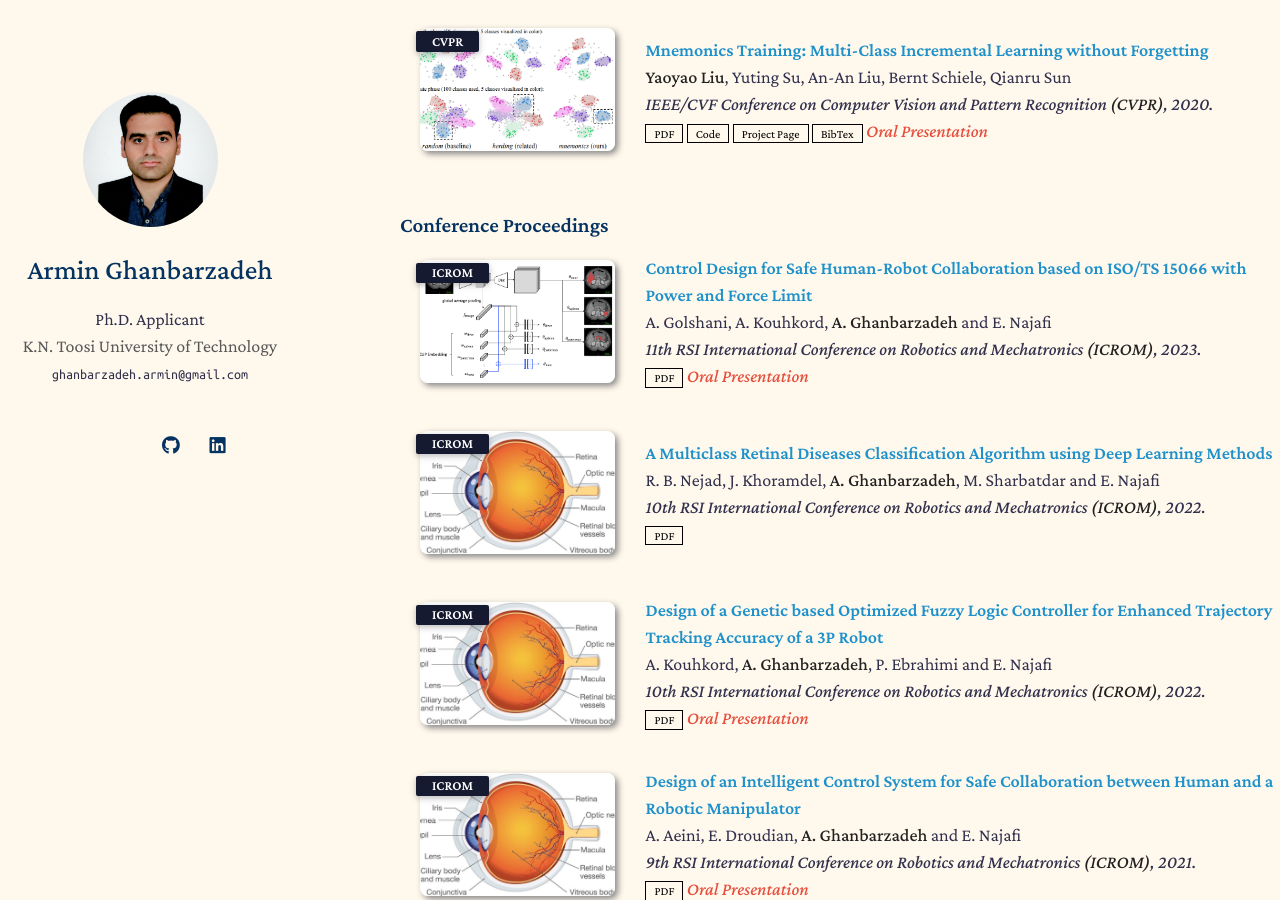
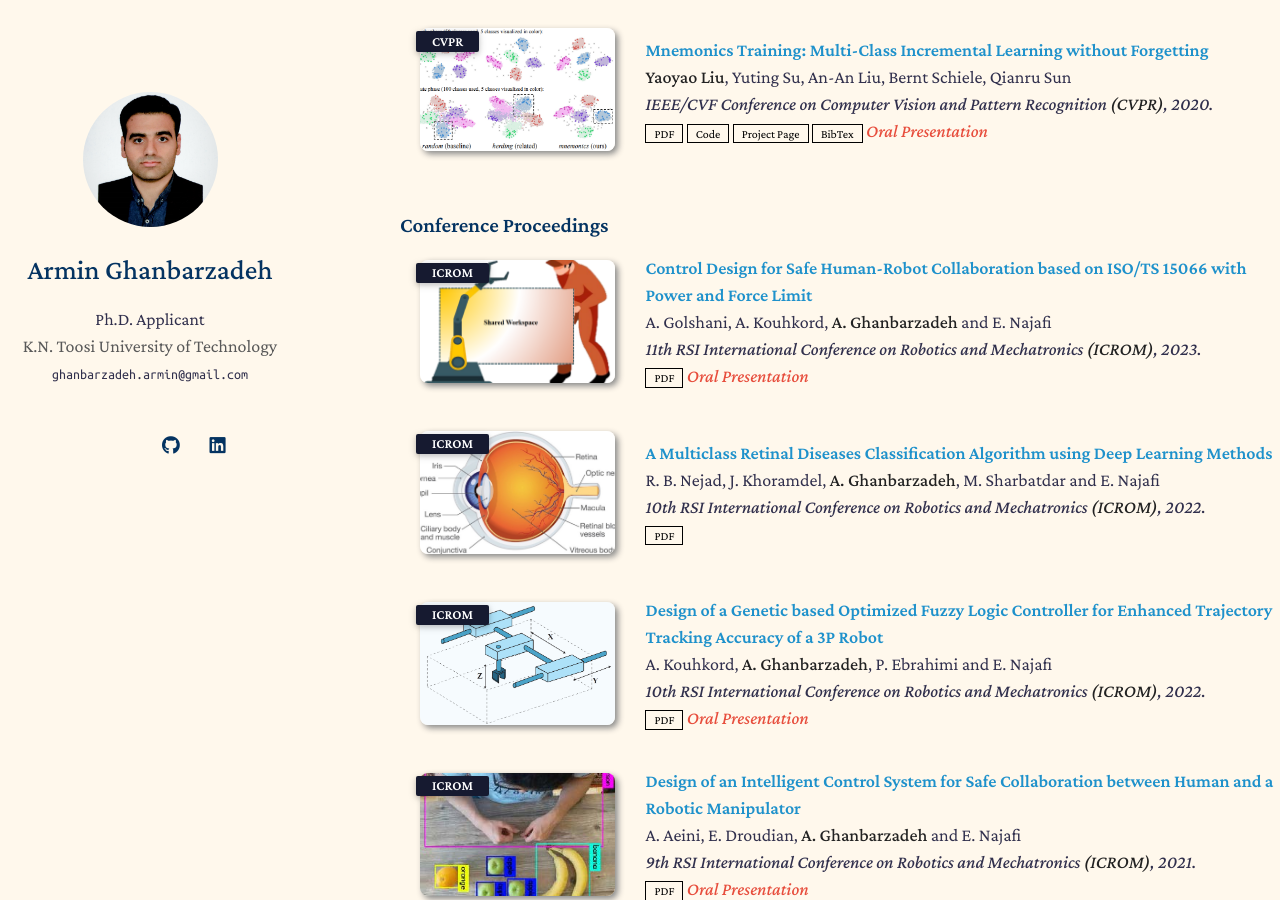
Before and after one commit to ghanbarzadeh/ghanbarzadeh.github.io, a Jekyll site: the page built from index.md, in a window 1280 px wide and 900 px high, scrolled down 628 px. Built offline with Jekyll 4.4.1, drawn with Linux system fonts in a browser that asks for light colours; nearby versions of some CDN libraries; a style sheet for code colours, icons or effects is not loaded; our own code applies the rules of GitHub Pages for plain Markdown files.

Commit message:
Update conference.yml

```diff
--- a/_data/conference.yml
+++ b/_data/conference.yml
@@ -6,7 +6,7 @@ main:
     conference: 11th RSI International Conference on Robotics and Mechatronics <strong>(ICROM)</strong>, 2023.
     site: assets/files/Armin_Ghanbarzadeh_CV.pdf
     pdf: assets/files/Armin_Ghanbarzadeh_CV.pdf
-    image: ./assets/img/teaser_example_2.png
+    image: ./assets/files/ICRoM23_Golshani.png
     notes: Oral Presentation
 
   - title: A Multiclass Retinal Diseases Classification Algorithm using Deep Learning Methods
@@ -23,7 +23,7 @@ main:
     conference: 10th RSI International Conference on Robotics and Mechatronics <strong>(ICROM)</strong>, 2022.
     site: https://ieeexplore.ieee.org/document/10025249
     pdf: assets/files/ICRoM22_Koohkord.pdf
-    image: ./assets/files/ICRoM22_Reza.jpg
+    image: ./assets/files/ICRoM22_Koohkord.png
     notes: Oral Presentation
 
   - title: Design of an Intelligent Control System for Safe Collaboration between Human and a Robotic Manipulator
@@ -32,7 +32,7 @@ main:
     conference: 9th RSI International Conference on Robotics and Mechatronics <strong>(ICROM)</strong>, 2021.
     site: https://ieeexplore.ieee.org/document/9663503
     pdf: assets/files/ICRoM21_Aeini.pdf
-    image: ./assets/files/ICRoM22_Reza.jpg
+    image: ./assets/files/ICRoM21_Aeini.jpg
     notes: Oral Presentation
 
   - title: Design of an Optimized Fuzzy Controller for a 3R Non-planar Robotic Manipulator
@@ -41,5 +41,5 @@ main:
     conference: 9th RSI International Conference on Robotics and Mechatronics <strong>(ICROM)</strong>, 2021.
     site: https://ieeexplore.ieee.org/document/9663441
     pdf: assets/files/ICRoM21_Armin.pdf
-    image: ./assets/files/ICRoM22_Reza.jpg
+    image: ./assets/files/ICRoM21_Armin.png
     notes: Oral Presentation
```
